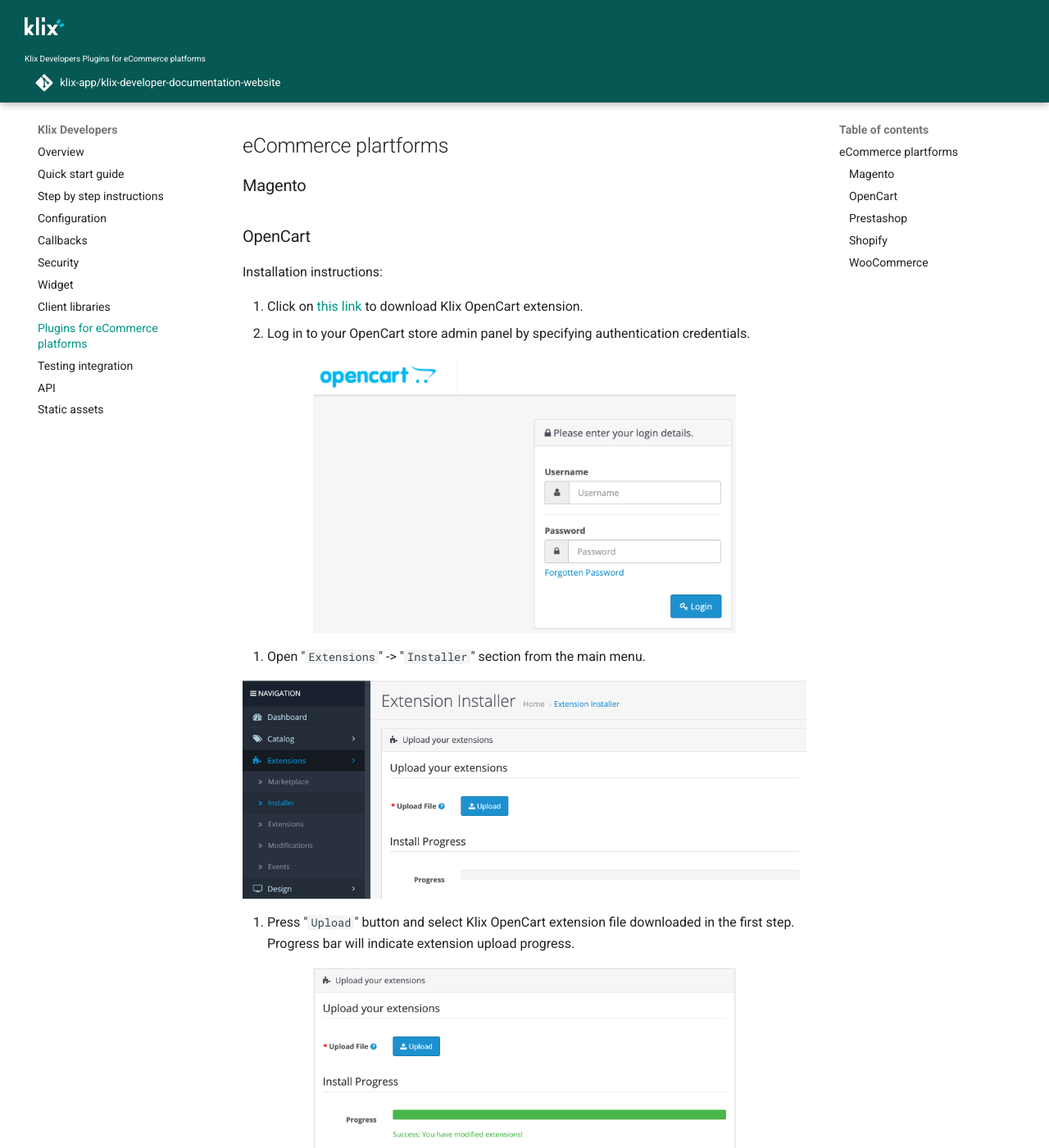
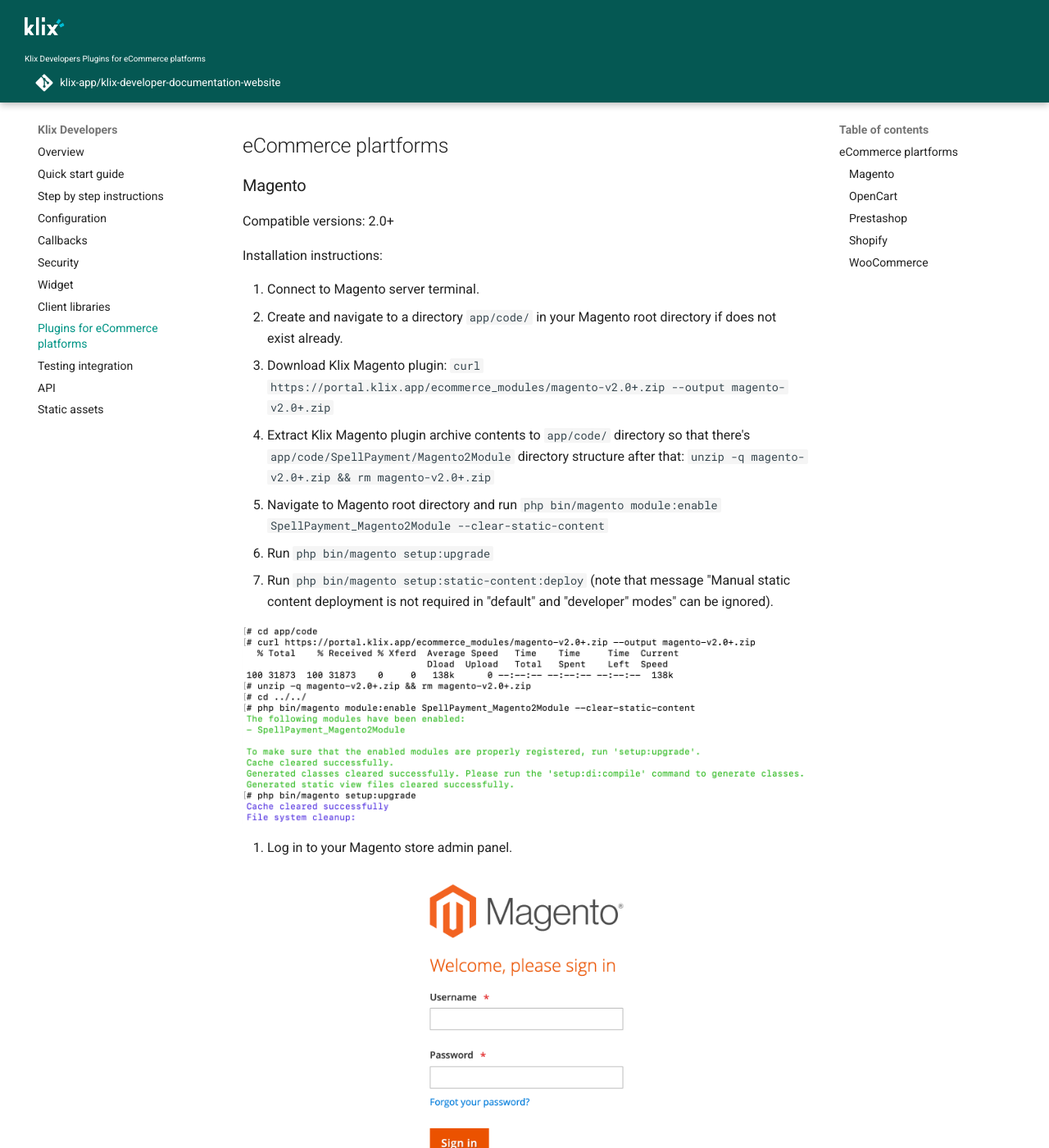
Before and after one commit to klix-app/klix-developer-documentation-website, an MkDocs documentation site: the page built from docs/plugins-for-ecommerce-platforms.md, in a window 1280 px wide and 1400 px high, scrolled down 314 px. Shown: the whole window at 82% size. Built offline with MkDocs 1.6.1 and Material for MkDocs 9.7.7, drawn with Linux system fonts in a browser that asks for light colours; a script that is not in the unit is left out; comment, search, counter and statistics services are not loaded; some of the changed text lies outside the part shown.

Commit message:
Add Magento plugin installation instructions

```diff
--- a/docs/plugins-for-ecommerce-platforms.md
+++ b/docs/plugins-for-ecommerce-platforms.md
@@ -9,7 +9,32 @@
 
 ### Magento
 
+Compatible versions: 2.0+
+
+Installation instructions:
+
+1. Connect to Magento server terminal.
+2. Create and navigate to a directory `app/code/` in your Magento root directory if does not exist already.
+3. Download Klix Magento plugin: `curl https://portal.klix.app/ecommerce_modules/magento-v2.0+.zip --output magento-v2.0+.zip`
+4. Extract Klix Magento plugin archive contents to `app/code/` directory so that there's `app/code/SpellPayment/Magento2Module` directory structure after that: `unzip -q magento-v2.0+.zip && rm magento-v2.0+.zip`
+5. Navigate to Magento root directory and run `php bin/magento module:enable SpellPayment_Magento2Module --clear-static-content`
+6. Run `php bin/magento setup:upgrade`
+7. Run `php bin/magento setup:static-content:deploy` (note that message "Manual static content deployment is not required in "default" and "developer" modes" can be ignored).
+<!-- markdownlint-disable MD033 -->
+<div>
+    <img src="../images/ecommerce-platforms/magento/1_run_commands.png" style="display:block;margin-left:auto;margin-right:auto;width:100%;margin-top:5px;margin-bottom:10px;" alt="Terminal screen" title="Run Klix plugin installation commands in terminal" />
+</div>
+<!-- markdownlint-disable MD033 -->
+8. Log in to your Magento store admin panel.
+<!-- markdownlint-disable MD033 -->
+<div>
+    <img src="../images/ecommerce-platforms/magento/2_login.png" style="display:block;margin-left:auto;margin-right:auto;width:50%;margin-top:5px;margin-bottom:10px;" alt="Magento admin panel login screen" title="Log in to your Magento admin panel" />
+</div>
+<!-- markdownlint-disable MD033 -->
+
 ### OpenCart
+
+Compatible versions: 3.0+
 
 Installation instructions:
 
@@ -29,37 +54,37 @@
 4. Press "`Upload`" button and select Klix OpenCart extension file downloaded in the first step. Progress bar will indicate extension upload progress.
 <!-- markdownlint-disable MD033 -->
 <div>
-    <img src="../images/ecommerce-platforms/opencart/3_upload_extension.png" style="display:block;margin-left:auto;margin-right:auto;width:75%;margin-top:5px;margin-bottom:10px;" alt="OpenCart extension install screen" title="Upload extension" />
+    <img src="../images/ecommerce-platforms/opencart/3_upload_extension.png" style="display:block;margin-left:auto;margin-right:auto;width:85%;margin-top:5px;margin-bottom:10px;" alt="OpenCart extension install screen" title="Upload extension" />
 </div>
 <!-- markdownlint-disable MD033 -->
 5. Open "`Extensions`" -> "`Extensions`" section from the main menu and filter payment extensions.
 <!-- markdownlint-disable MD033 -->
 <div>
-    <img src="../images/ecommerce-platforms/opencart/4_filter_extensions.png" style="display:block;margin-left:auto;margin-right:auto;width:75%;margin-top:5px;margin-bottom:10px;" alt="Extensions filter screen" title="Filter payment extensions" />
+    <img src="../images/ecommerce-platforms/opencart/4_filter_extensions.png" style="display:block;margin-left:auto;margin-right:auto;width:85%;margin-top:5px;margin-bottom:10px;" alt="Extensions filter screen" title="Filter payment extensions" />
 </div>
 <!-- markdownlint-disable MD033 -->
 6. Find Klix extension in extension list and press "`+`" (Install).
 <!-- markdownlint-disable MD033 -->
 <div>
-    <img src="../images/ecommerce-platforms/opencart/5_install_extension.png" style="display:block;margin-left:auto;margin-right:auto;width:75%;margin-top:5px;margin-bottom:10px;" alt="Klix extension install screen" title="Install Klix extension" />
+    <img src="../images/ecommerce-platforms/opencart/5_install_extension.png" style="display:block;margin-left:auto;margin-right:auto;width:100%;margin-top:5px;margin-bottom:10px;" alt="Klix extension install screen" title="Install Klix extension" />
 </div>
 <!-- markdownlint-disable MD033 -->
 7. Press "`Edit`" Klix extension.
 <!-- markdownlint-disable MD033 -->
 <div>
-    <img src="../images/ecommerce-platforms/opencart/6_edit_extension.png" style="display:block;margin-left:auto;margin-right:auto;width:75%;margin-top:5px;margin-bottom:10px;" alt="Klix extension edit button screen" title="Edit Klix extension" />
+    <img src="../images/ecommerce-platforms/opencart/6_edit_extension.png" style="display:block;margin-left:auto;margin-right:auto;width:100%;margin-top:5px;margin-bottom:10px;" alt="Klix extension edit button screen" title="Edit Klix extension" />
 </div>
 <!-- markdownlint-disable MD033 -->
 8. Enter Brand ID and Secret key provided by Klix contact person, mark "`Enable API`" to enable Klix payment method and select order payment success and error statuses.
 <!-- markdownlint-disable MD033 -->
 <div>
-    <img src="../images/ecommerce-platforms/opencart/7_edit_extension_settings.png" style="display:block;margin-left:auto;margin-right:auto;width:75%;margin-top:5px;margin-bottom:10px;" alt="Klix extension settings edit screen" title="Edit Klix extension settings" />
+    <img src="../images/ecommerce-platforms/opencart/7_edit_extension_settings.png" style="display:block;margin-left:auto;margin-right:auto;width:100%;margin-top:5px;margin-bottom:10px;" alt="Klix extension settings edit screen" title="Edit Klix extension settings" />
 </div>
 <!-- markdownlint-disable MD033 -->
 9. Go to your OpenCart store checkout page and check that Klix payment method is available. It's advisable to test Klix integration using a real card.
 <!-- markdownlint-disable MD033 -->
 <div>
-    <img src="../images/ecommerce-platforms/opencart/8_preview_klix_payment_method.png" style="display:block;margin-left:auto;margin-right:auto;width:75%;margin-top:5px;margin-bottom:10px;" alt="Checkout payment method selection screen" title="Preview Klix payment method" />
+    <img src="../images/ecommerce-platforms/opencart/8_preview_klix_payment_method.png" style="display:block;margin-left:auto;margin-right:auto;width:90%;margin-top:5px;margin-bottom:10px;" alt="Checkout payment method selection screen" title="Preview Klix payment method" />
 </div>
 <!-- markdownlint-disable MD033 -->
 
```
Also changed, not shown: docs/images/ecommerce-platforms/magento/1_run_commands.png (added), docs/images/ecommerce-platforms/magento/2_login.png (added).
